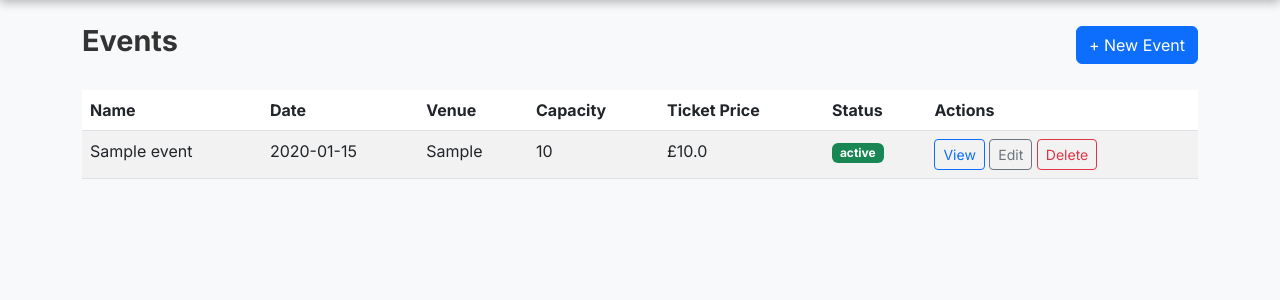
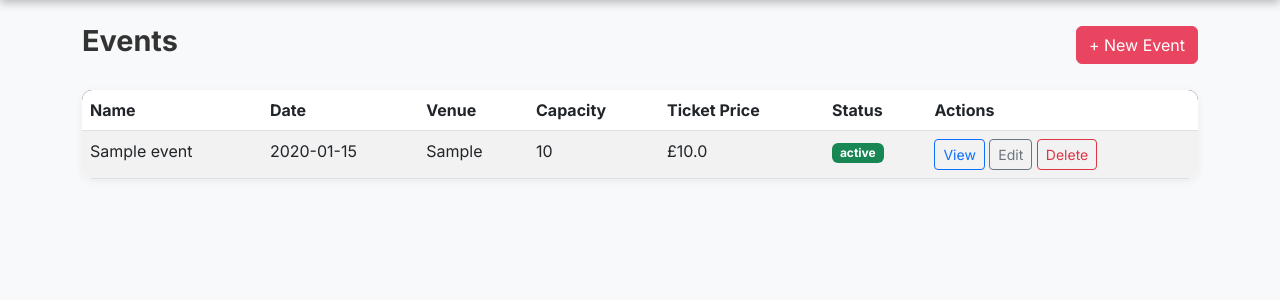
Before and after one commit to nitgoodenough/Eventmaster, a Flask app: page /events in a window 1280 px wide. Shown: the part 60-360 px from the top of the page. Run offline with Flask 3, Linux system fonts and the light colour scheme; tables that the repository leaves empty hold one stand-in row (values such as "Sample post").

Commit message:
styled buttons and tables, could make more complicated later!!!!!!

```diff
--- a/app/static/style.css
+++ b/app/static/style.css
@@ -27,3 +27,40 @@ h1 {
 .nav-link:hover {
     color: #e94560 !important;
 }
+
+/* cards */
+.card {
+    border: none;
+    border-radius: 12px;
+    box-shadow: 0 2px 12px rgba(0,0,0,0.08);
+    transition: transform 0.2s, box-shadow 0.2s;
+}
+
+.card:hover {
+    transform: translateY(-2px);
+    box-shadow: 0 6px 20px rgba(0,0,0,0.12);
+}
+
+/* buttons */
+.btn-primary {
+    background-color: #e94560;
+    border-color: #e94560;
+}
+
+.btn-primary:hover {
+    background-color: #c73652;
+    border-color: #c73652;
+}
+
+/* tables */
+.table {
+    border-radius: 10px;
+    overflow: hidden;
+    box-shadow: 0 2px 10px rgba(0,0,0,0.06);
+    background: white;
+}
+
+.table thead {
+    background-color: #1a1a2e;
+    color: white;
+}
```
